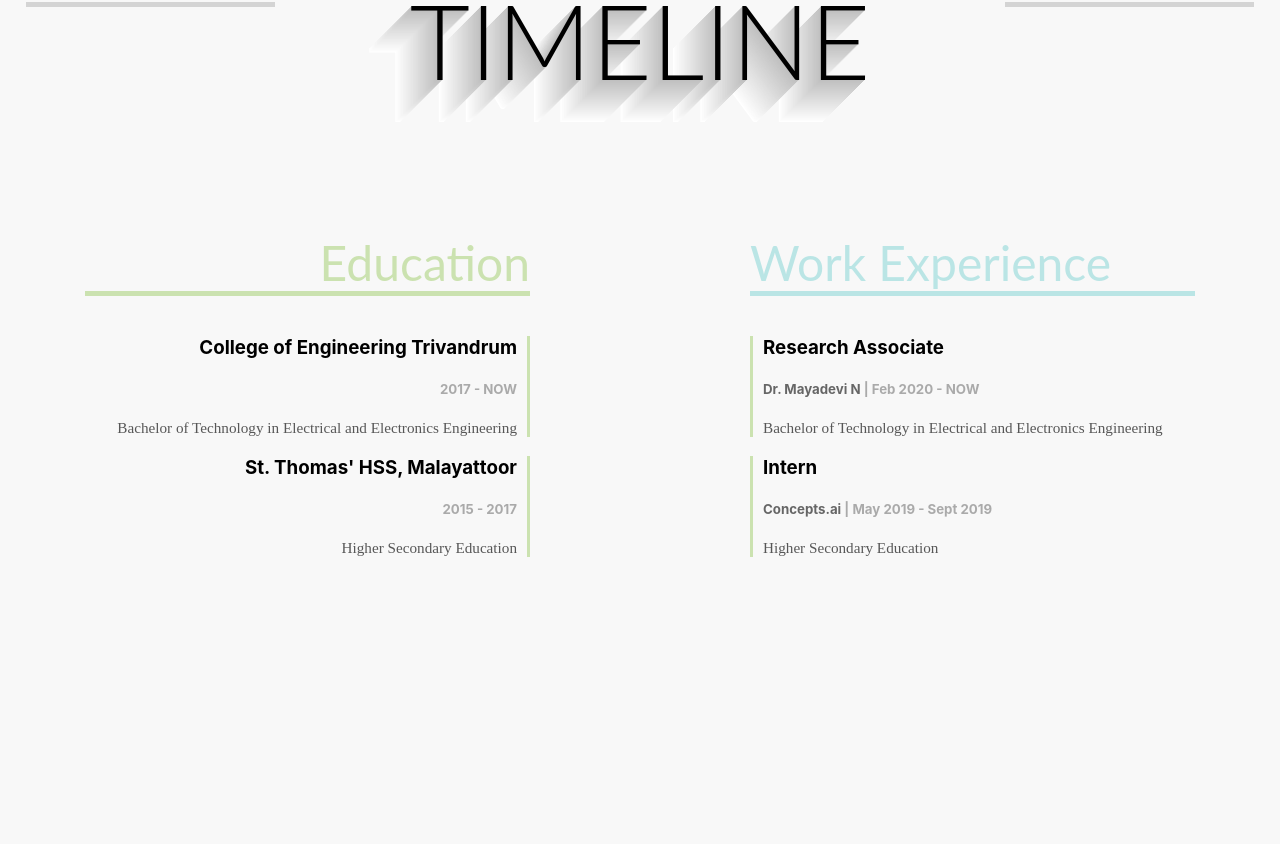
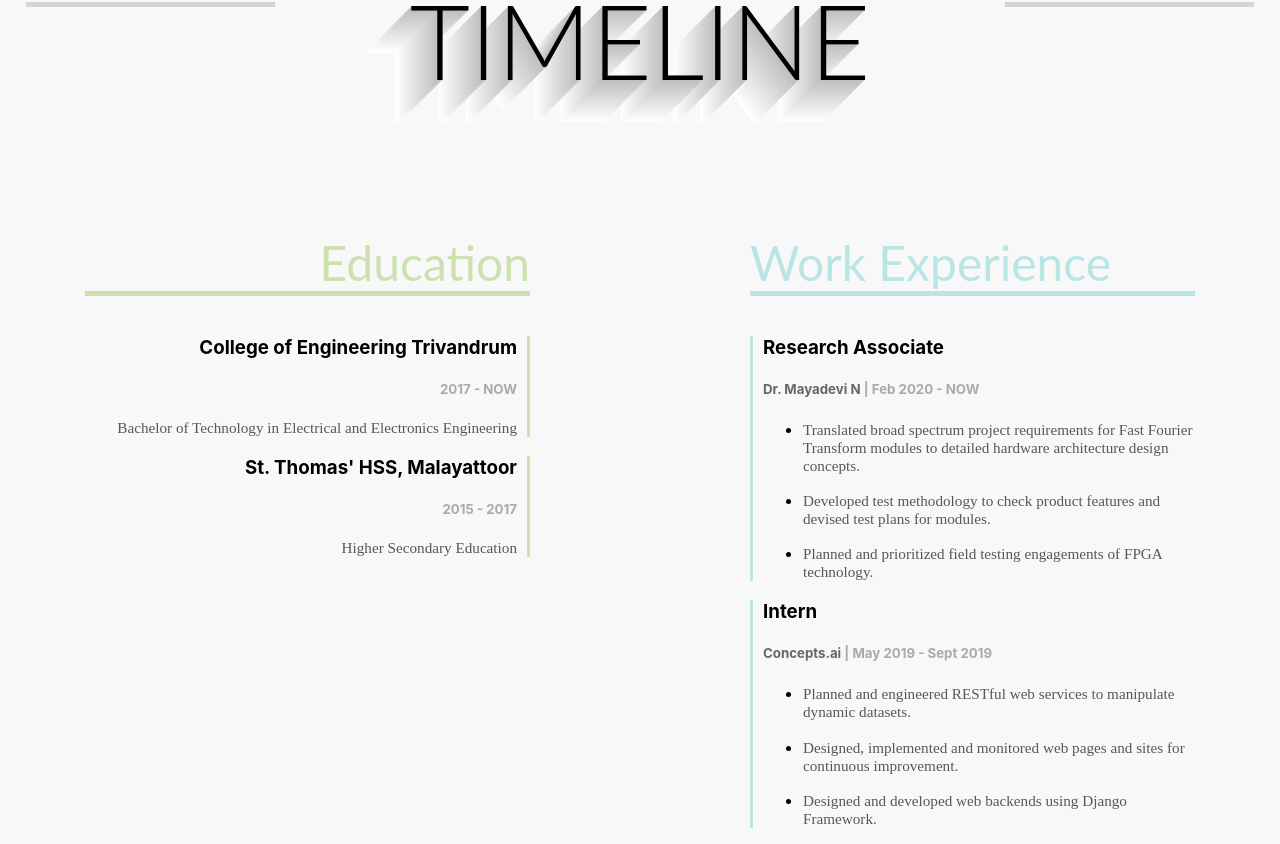
Before and after one commit to AugustinJose1221/resume, a React (Create React App) app: page / in a window 1280 px wide. Shown: the part 1470-2314 px from the top of the page. Before the commit the page ends 2042 px from the top, so only its background shows below. Built offline with nearby package versions, Linux system fonts and the light colour scheme.

Commit message:
Major Changes

```diff
--- a/src/css/style.css
+++ b/src/css/style.css
@@ -240,7 +240,7 @@ h1{
 }
 
 .W1 {
-  border-left-color: #cbe2b0;
+  border-left-color: #bae5e5;
   border-left-style: solid;
   padding-left: 10px;
 }
--- a/src/resume.js
+++ b/src/resume.js
@@ -114,12 +114,27 @@ const Resume = () => {
         <div className="W1">
           <h3>Research Associate</h3>
           <h5><span>Dr. Mayadevi N</span> | Feb 2020 - NOW</h5>
-          <p align={"left"}>Bachelor of Technology in Electrical and Electronics Engineering</p>
+          <ul>
+            <li><p align={"left"}>Translated broad spectrum project requirements for Fast
+                                  Fourier Transform modules to detailed hardware
+                                  architecture design concepts.</p></li>
+            <li><p align={"left"}>Developed test methodology to check product features and
+                                  devised test plans for modules.</p></li>
+            <li><p align={"left"}>Planned and prioritized field testing engagements of FPGA
+                                  technology.</p></li>
+          </ul>
         </div>
         <div className="W1">
           <h3>Intern</h3>
           <h5><span>Concepts.ai</span> | May 2019 - Sept 2019</h5>
-          <p align={"left"}>Higher Secondary Education</p>
+          <ul>
+            <li><p align={"left"}>Planned and engineered RESTful web services to
+                                  manipulate dynamic datasets.</p></li>
+            <li><p align={"left"}>Designed, implemented and monitored web pages and sites
+                                  for continuous improvement.</p></li>
+            <li><p align={"left"}>Designed and developed web backends using
+                                  Django Framework.</p></li>
+          </ul>
         </div>
         </Col>
         </Row>
```
